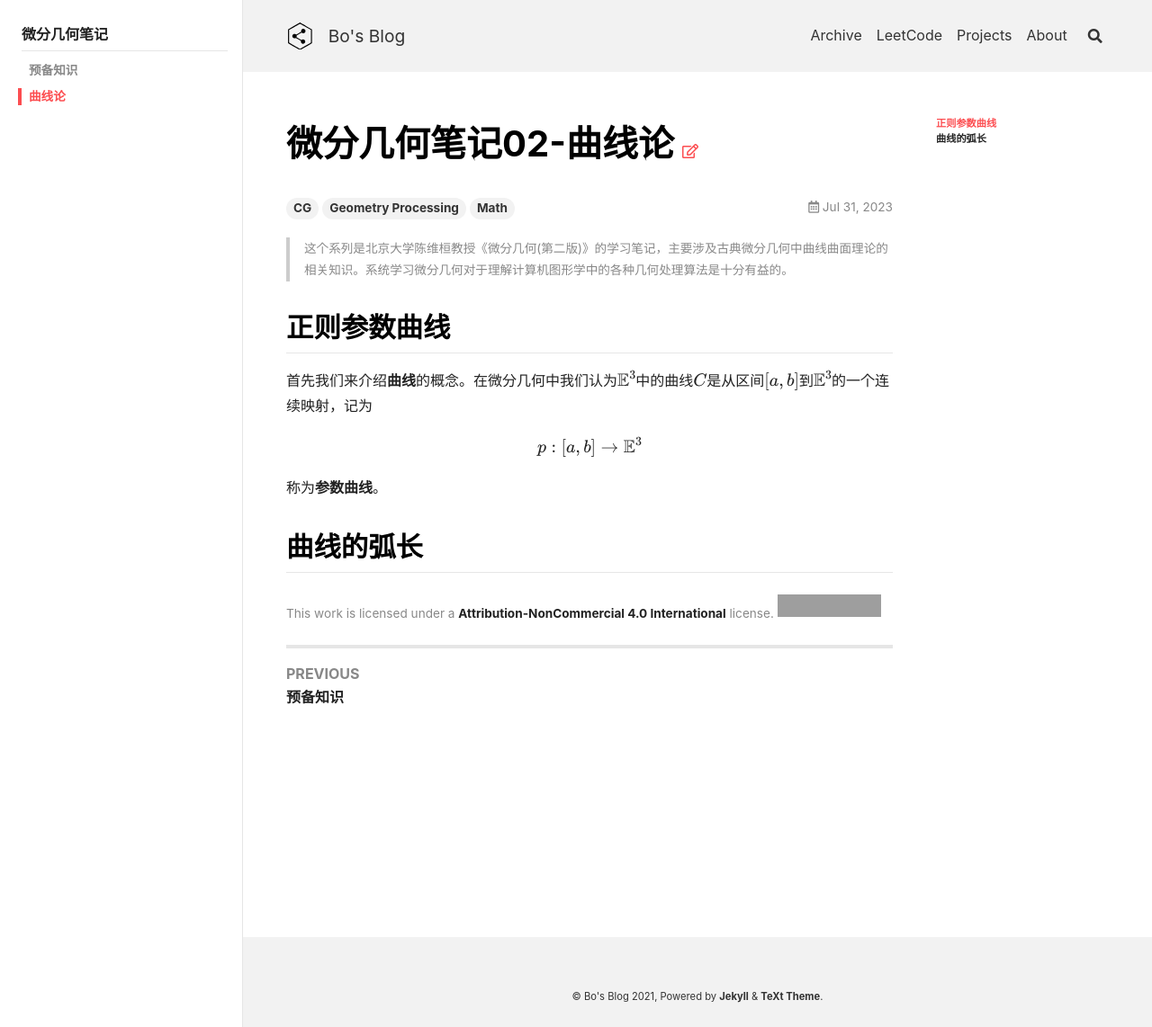
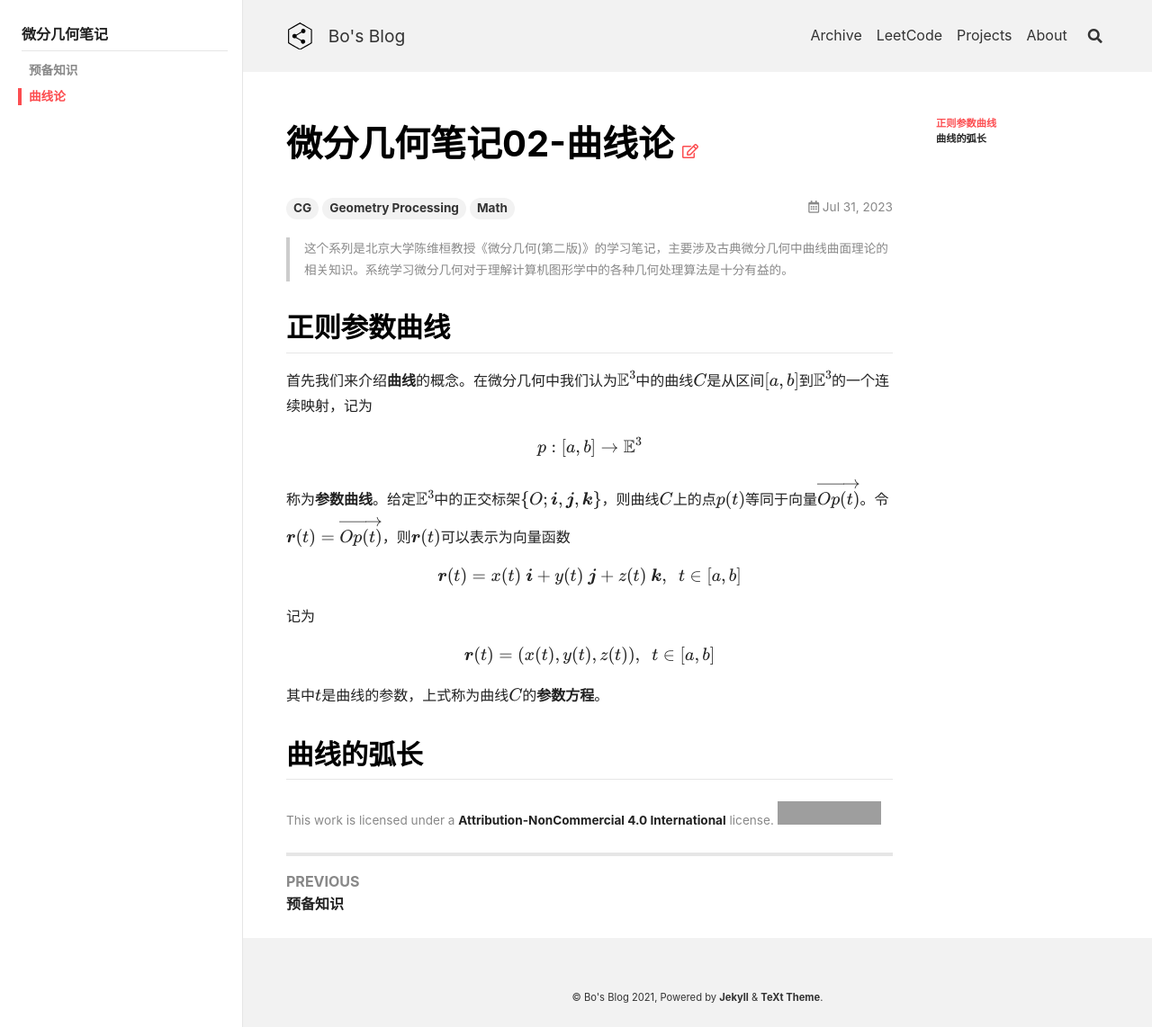
Before and after one commit to peng00bo00/peng00bo00_previous_blog, a Jekyll site: the page built from _posts/2023-07-31-DifferentialGeometry-NOTES-02.md, in a window 1280 px wide. Shown: the whole page at 90% size. Built offline with Jekyll 4.4.1, drawn with Linux system fonts in a browser that asks for light colours; nearby versions of some CDN libraries; grey boxes are pictures that could not be loaded.

Commit message:
Update 2023-07-31-DifferentialGeometry-NOTES-02.md

```diff
--- a/_posts/2023-07-31-DifferentialGeometry-NOTES-02.md
+++ b/_posts/2023-07-31-DifferentialGeometry-NOTES-02.md
@@ -20,6 +20,18 @@ $$
 p: [a, b] \rightarrow \mathbb{E}^3
 $$
 
-称为**参数曲线**。
+称为**参数曲线**。给定$$\mathbb{E}^3$$中的正交标架$$\{O; \boldsymbol{i}, \boldsymbol{j}, \boldsymbol{k} \}$$，则曲线$$C$$上的点$$p(t)$$等同于向量$$\overrightarrow{Op(t)}$$。令$$\boldsymbol{r}(t) = \overrightarrow{Op(t)}$$，则$$\boldsymbol{r}(t)$$可以表示为向量函数
+
+$$
+\boldsymbol{r}(t) = x(t) \ \boldsymbol{i} + y(t) \ \boldsymbol{j} + z(t) \ \boldsymbol{k}, \ \ t \in [a, b]
+$$
+
+记为
+
+$$
+\boldsymbol{r}(t) = (x(t), y(t), z(t)), \ \ t \in [a, b]
+$$
+
+其中$$t$$是曲线的参数，上式称为曲线$$C$$的**参数方程**。
 
 ## 曲线的弧长
```
